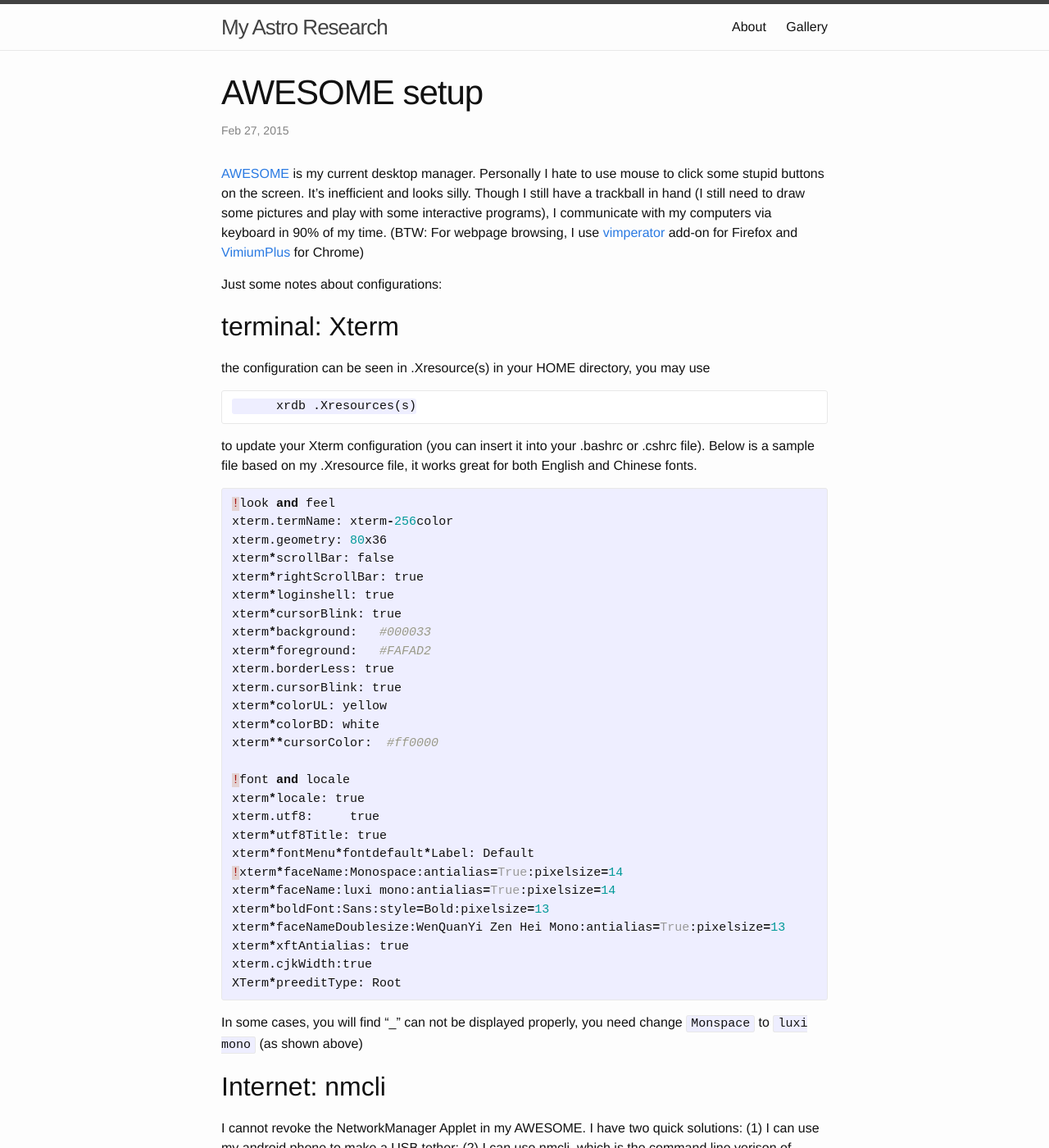
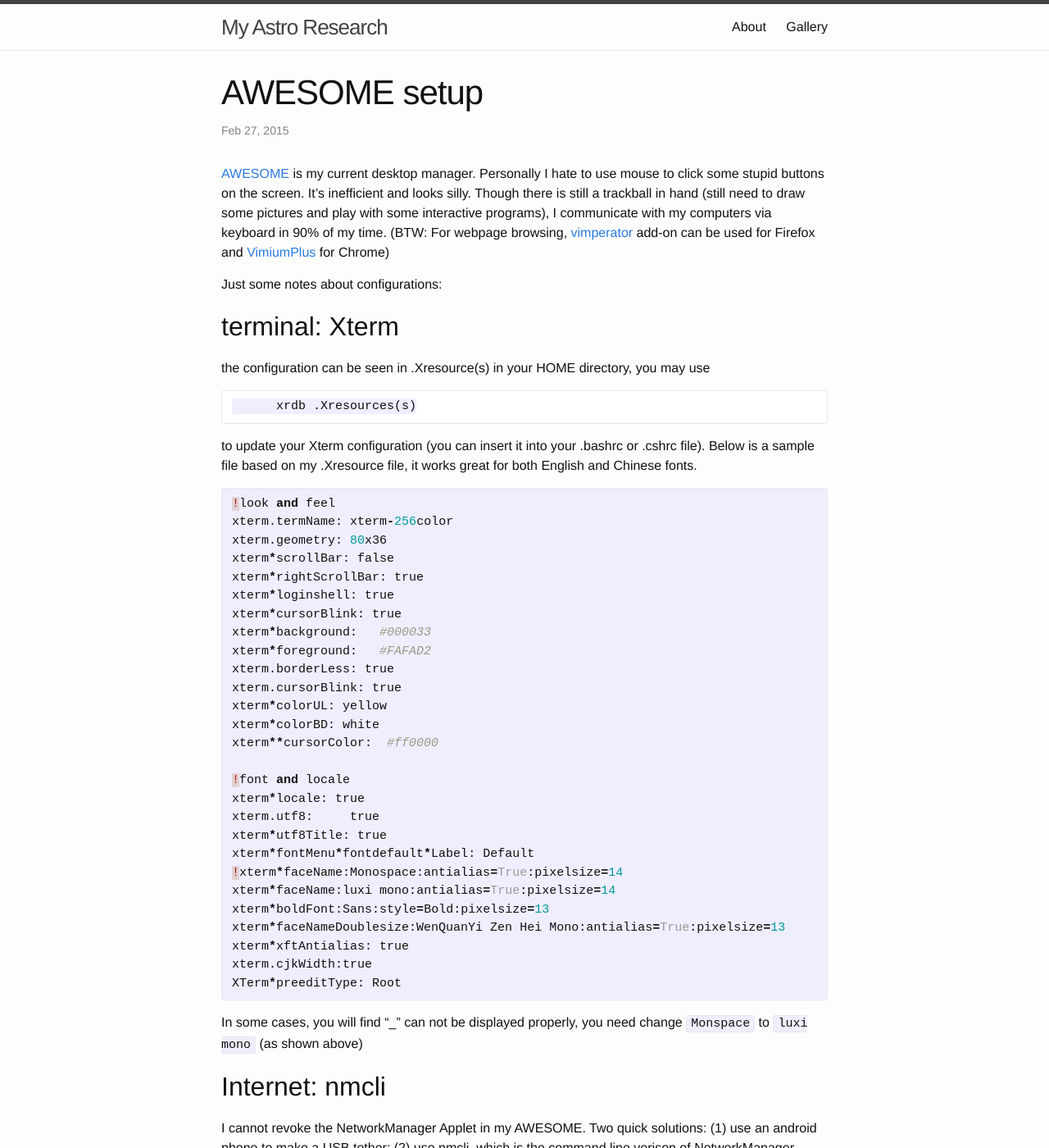
Before and after one commit to karlan/karlan.github.io, a Jekyll site: the page built from _posts/2015-02-27-awesome-setup.markdown, in a window 1280 px wide and 1400 px high. Shown: the whole window at 82% size. Built offline with Jekyll 4.4.1, drawn with Linux system fonts in a browser that asks for light colours; some of the changed text lies outside the part shown.

Commit message:
new post

````diff
--- a/_posts/2015-02-27-awesome-setup.markdown
+++ b/_posts/2015-02-27-awesome-setup.markdown
@@ -6,10 +6,10 @@ categories: linux
 ---
 [AWESOME][awesome_dm] is my current desktop manager. Personally I hate to use
 mouse to click some stupid buttons on the screen. It's inefficient and looks
-silly. Though I still have a trackball in hand (I still need to draw some
+silly. Though there is still a trackball in hand (still need to draw some
 pictures and play with some interactive programs), I communicate with my
-computers via keyboard in 90% of my time. (BTW: For webpage browsing, I use
-[vimperator][vimperator] add-on for Firefox and [VimiumPlus][VimiumPlus] for Chrome)
+computers via keyboard in 90% of my time. (BTW: For webpage browsing,
+[vimperator][vimperator] add-on can be used for Firefox and [VimiumPlus][VimiumPlus] for Chrome)
 
 Just some notes about configurations:
 
@@ -57,7 +57,7 @@ In some cases, you will find "_" can not be displayed properly, you need change
 
 ## Internet: nmcli
 
-I cannot revoke the NetworkManager Applet in my AWESOME. I have two quick solutions: (1) I can use my android phone to make a USB tether; (2) I can use nmcli, which is the command line verison of NetworkManager
+I cannot revoke the NetworkManager Applet in my AWESOME. Two quick solutions: (1) use an android phone to make a USB tether; (2) use nmcli, which is the command line verison of NetworkManager
 
 * To check whether NetworkManager is running, type
 ```
````
